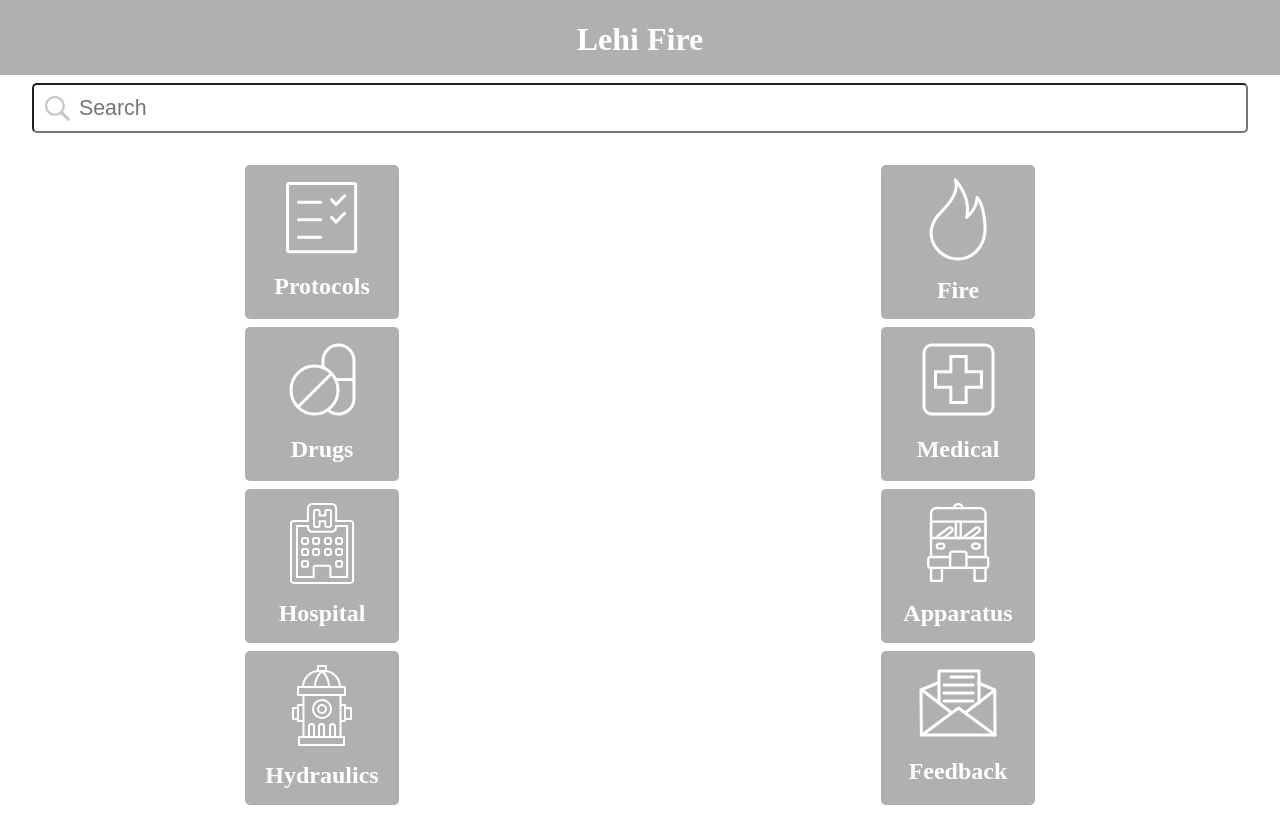
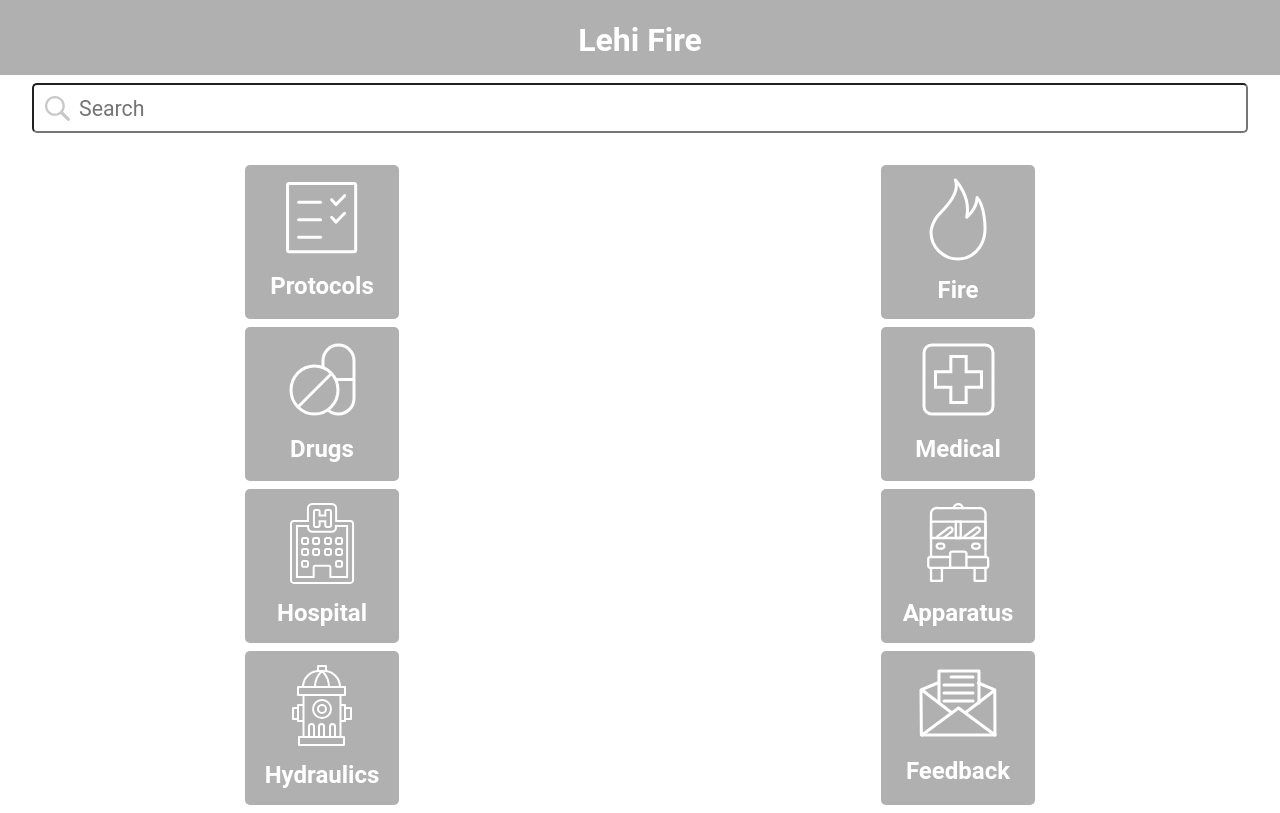
Before and after one commit to V-School-Module-7/firehouse-app, a React (Create React App) app in the folder client/: page / in a window 1280 px wide. Built offline with nearby package versions, Linux system fonts and the light colour scheme.

Commit message:
added Roboto font

```diff
--- a/client/src/theme/GlobalStyle.js
+++ b/client/src/theme/GlobalStyle.js
@@ -23,6 +23,7 @@
 
   * {
     box-sizing: border-box;
+    font-family: "Roboto", "Arial", "Helvetica", sans-serif;
   }
 `;
 
```
